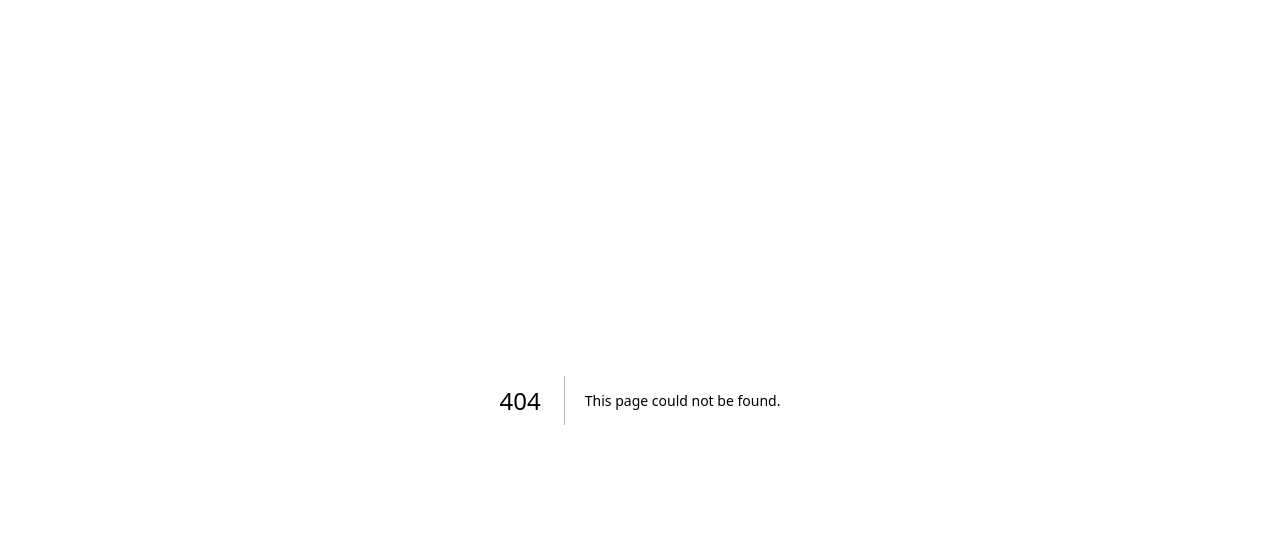
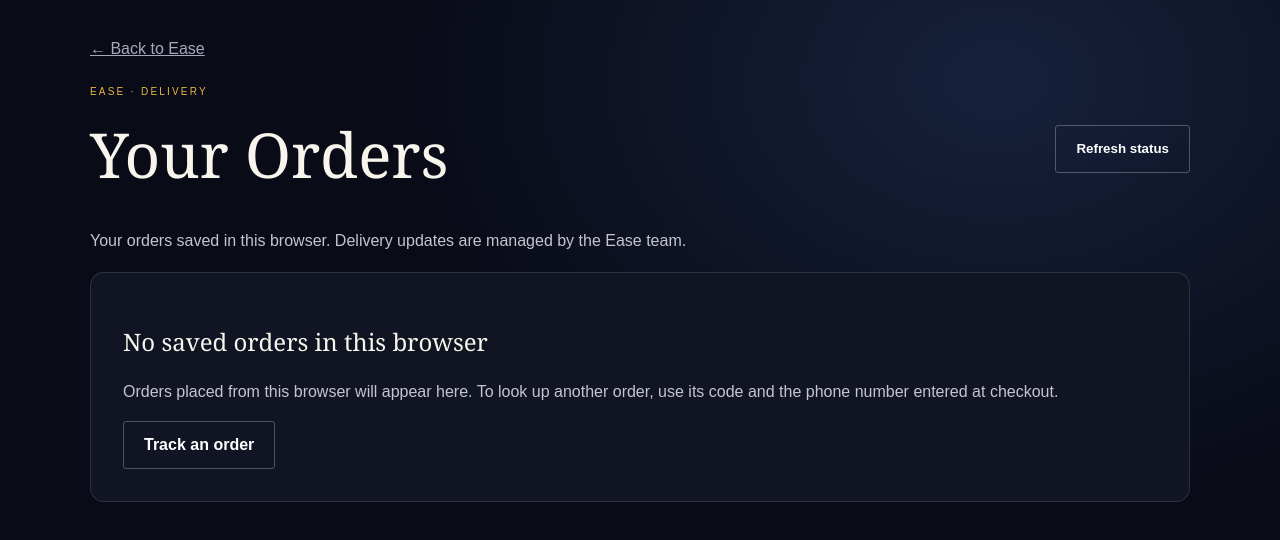
Before and after one commit to istiaksiam141/ease-perfume, a Next.js app: page /your-orders in a window 1280 px wide. Before the commit this address had no page. Shown: the top 540 px of the page. Built offline with nearby package versions, Linux system fonts and the light colour scheme.

Commit message:
Add browser-saved customer order history

```diff
--- a/app/api/orders/receipt/route.ts
+++ b/app/api/orders/receipt/route.ts
@@ -9,6 +9,6 @@
     const receiptToken = stringField(body?.receiptToken, "Receipt token", 80);
     const order = await prisma.order.findFirst({ where: { orderNumber, receiptToken }, include: { items: { select: { productName: true, productImage: true, size: true, quantity: true, unitPrice: true, totalPrice: true } } } });
     if (!order) throw new HttpError(404, "We couldn't find that order receipt. Please return to the confirmation page or track your order with your phone number.");
-    return NextResponse.json({ orderNumber: order.orderNumber, customerName: order.customerName, address: order.address, area: order.area, city: order.city, total: order.total, subtotal: order.subtotal, deliveryCharge: order.deliveryCharge, paymentMethod: order.paymentMethod, orderStatus: order.orderStatus, createdAt: order.createdAt, items: order.items });
+    return NextResponse.json({ orderNumber: order.orderNumber, customerName: order.customerName, address: order.address, area: order.area, city: order.city, total: order.total, subtotal: order.subtotal, deliveryCharge: order.deliveryCharge, paymentMethod: order.paymentMethod, paymentStatus: order.paymentStatus, orderStatus: order.orderStatus, createdAt: order.createdAt, items: order.items });
   } catch (error) { return errorResponse(error); }
 }
--- /dev/null
+++ b/app/your-orders/page.tsx
@@ -0,0 +1,5 @@
+import YourOrders from "./your-orders";
+
+export default function YourOrdersPage() {
+  return <YourOrders />;
+}
--- /dev/null
+++ b/app/your-orders/your-orders.tsx
@@ -0,0 +1,105 @@
+"use client";
+
+import { useEffect, useState } from "react";
+
+type SavedOrder = { orderNumber: string; receiptToken: string };
+type Order = {
+  orderNumber: string;
+  orderStatus: string;
+  paymentMethod: string;
+  paymentStatus: string;
+  createdAt: string;
+  total: number;
+  items: { productName: string; size: string; quantity: number }[];
+};
+
+const storageKey = "ease-saved-orders";
+const deliveryStages = ["PENDING", "CONFIRMED", "PROCESSING", "SHIPPED", "DELIVERED"];
+const label = (status: string) => status.charAt(0) + status.slice(1).toLowerCase();
+const money = (amount: number) => `৳${amount.toLocaleString("en-BD")}`;
+
+function readSavedOrders(): SavedOrder[] {
+  try {
+    const value: unknown = JSON.parse(localStorage.getItem(storageKey) || "[]");
+    if (!Array.isArray(value)) return [];
+    return value.filter((item): item is SavedOrder => item && typeof item.orderNumber === "string" && typeof item.receiptToken === "string").slice(0, 20);
+  } catch { return []; }
+}
+
+export default function YourOrders() {
+  const [orders, setOrders] = useState<Order[]>([]);
+  const [loading, setLoading] = useState(true);
+  const [failed, setFailed] = useState(0);
+
+  async function refreshOrders() {
+    setLoading(true);
+    const saved = readSavedOrders();
+    try {
+      const current = JSON.parse(sessionStorage.getItem("ease-order-receipt") || "null") as SavedOrder | null;
+      if (current && typeof current.orderNumber === "string" && typeof current.receiptToken === "string" && !saved.some(order => order.orderNumber === current.orderNumber)) {
+        saved.unshift(current);
+        localStorage.setItem(storageKey, JSON.stringify(saved.slice(0, 20)));
+      }
+    } catch { /* Keep the page usable when browser storage is unavailable. */ }
+
+    const results = await Promise.all(saved.map(async access => {
+      try {
+        const response = await fetch("/api/orders/receipt", {
+          method: "POST",
+          headers: { "Content-Type": "application/json" },
+          body: JSON.stringify(access),
+          cache: "no-store",
+        });
+        const data = await response.json();
+        if (!response.ok) return null;
+        return {
+          orderNumber: data.orderNumber as string,
+          orderStatus: data.orderStatus as string,
+          paymentMethod: data.paymentMethod as string,
+          paymentStatus: data.paymentStatus as string,
+          createdAt: data.createdAt as string,
+          total: data.total as number,
+          items: (data.items as Order["items"]).map(({ productName, size, quantity }) => ({ productName, size, quantity })),
+        } satisfies Order;
+      } catch { return null; }
+    }));
+    const loaded = results.filter((order): order is Order => order !== null);
+    setOrders(loaded);
+    setFailed(results.length - loaded.length);
+    setLoading(false);
+  }
+
+  useEffect(() => { void refreshOrders(); }, []);
+
+  return <main className="system-page">
+    <a href="/" className="muted">← Back to Ease</a>
+    <div className="subnav" style={{ marginTop: 28 }}>
+      <div><div className="eyebrow">Ease · Delivery</div><h1>Your Orders</h1></div>
+      <button className="secondary" onClick={() => void refreshOrders()} disabled={loading}>{loading ? "Refreshing…" : "Refresh status"}</button>
+    </div>
+    <p>Your orders saved in this browser. Delivery updates are managed by the Ease team.</p>
+    {failed > 0 && <div className="error" role="status">{failed} saved {failed === 1 ? "order could" : "orders could"} not be loaded. You can still look it up with the order code and checkout phone number.</div>}
+    {loading ? <section className="panel"><p>Loading your saved orders…</p></section> : !orders.length ? <section className="panel">
+      <h2>No saved orders in this browser</h2>
+      <p>Orders placed from this browser will appear here. To look up another order, use its code and the phone number entered at checkout.</p>
+      <a className="button secondary" href="/track-order">Track an order</a>
+    </section> : orders.map(order => {
+      const current = deliveryStages.indexOf(order.orderStatus);
+      return <section className="panel" key={order.orderNumber}>
+        <div className="subnav"><h2>{order.orderNumber}</h2><span className="status">{label(order.orderStatus)}</span></div>
+        <p>Placed {new Date(order.createdAt).toLocaleString()}</p>
+        <h3>Delivery progress</h3>
+        {order.orderStatus === "CANCELLED" ? <div className="error">This order was cancelled. Contact the store if you need help.</div> : <div className="rows" aria-label="Delivery progress">
+          {deliveryStages.map((stage, index) => <div className="row" key={stage}>
+            <span style={{ color: index <= current ? "#ffd778" : "#9296a5" }}>{index <= current ? "●" : "○"} &nbsp;{label(stage)}</span>
+            {stage === order.orderStatus && <strong>Current status</strong>}
+          </div>)}
+        </div>}
+        <h3 style={{ marginTop: 22 }}>Items</h3>
+        {order.items.map((item, index) => <div className="row" key={`${item.productName}-${item.size}-${index}`}><span>{item.productName} · {item.size}</span><span>× {item.quantity}</span></div>)}
+        <div className="row"><span>Payment</span><span>{order.paymentMethod === "COD" ? "Cash on Delivery" : order.paymentMethod} · {order.paymentStatus === "PAID" ? "Paid" : "Unpaid"}</span></div>
+        <div className="row totals"><span>Total</span><strong>{money(order.total)}</strong></div>
+      </section>;
+    })}
+  </main>;
+}
--- a/package.json
+++ b/package.json
@@ -22,6 +22,7 @@
     "react-dom": "^19.0.0"
   },
   "devDependencies": {
+    "@next/swc-wasm-nodejs": "^15.5.27",
     "@types/bcryptjs": "^2.4.6",
     "@types/node": "^22.13.10",
     "@types/react": "^19.0.10",
```
Also changed, not shown: app/checkout/ui.tsx (+11 -1 lines), public/store.html (+2 -1 lines), 1 other file (tests, documents, lock files or other folders).
